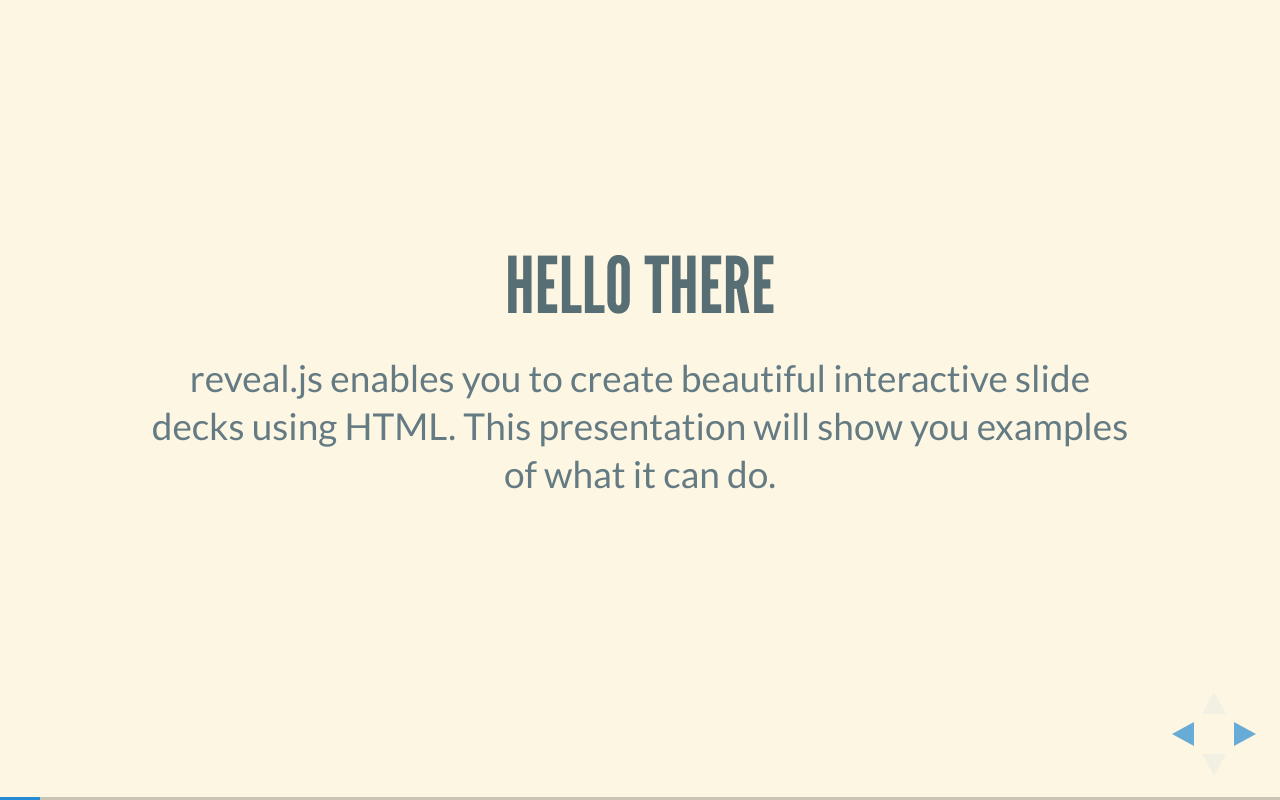
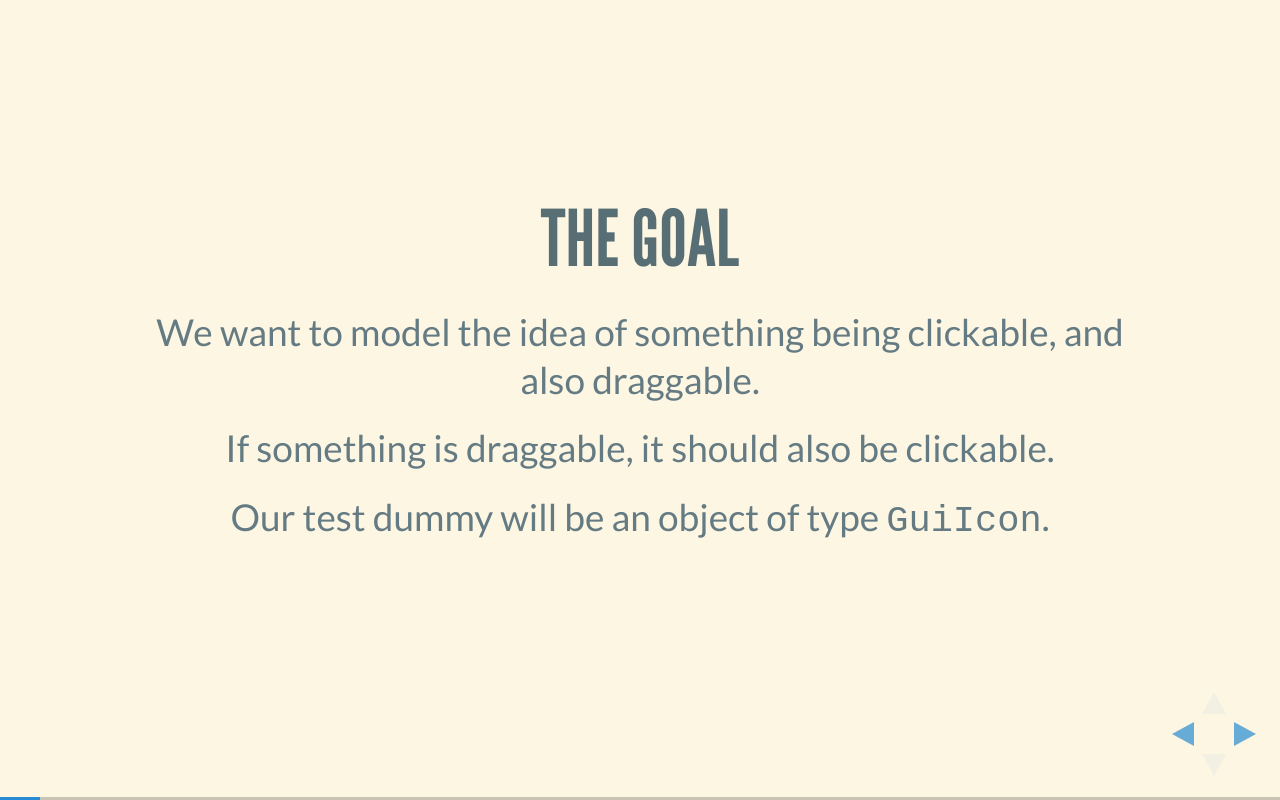
Before and after one commit to yawaramin/scala-modules-talk, a website: page index.html in a window 1280 px wide. Both pictures are taken after a click on the element 1251 px from the left and 734 px from the top of the page. Drawn offline with Linux system fonts and the light colour scheme.

Commit message:
talk: goal slide working

```diff
--- a/index.html
+++ b/index.html
@@ -61,10 +61,15 @@
         </section>
 
         <section>
-          <h2>Hello There</h2>
-          <p>
-            reveal.js enables you to create beautiful interactive slide decks using HTML. This presentation will show you examples of what it can do.
-          </p>
+          <h2>The Goal</h2>
+
+          <p>We want to model the idea of something being clickable,
+          and also draggable.</p>
+
+          <p>If something is draggable, it should also be clickable.</p>
+
+          <p>Our test dummy will be an object of type
+          <code>GuiIcon</code>.</p>
         </section>
 
         <!-- Example of nested vertical slides -->
```
